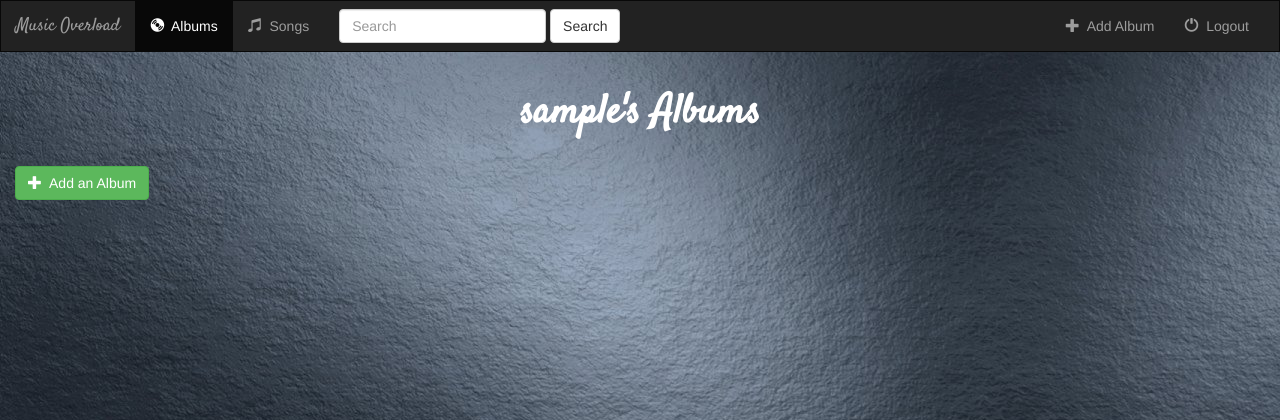
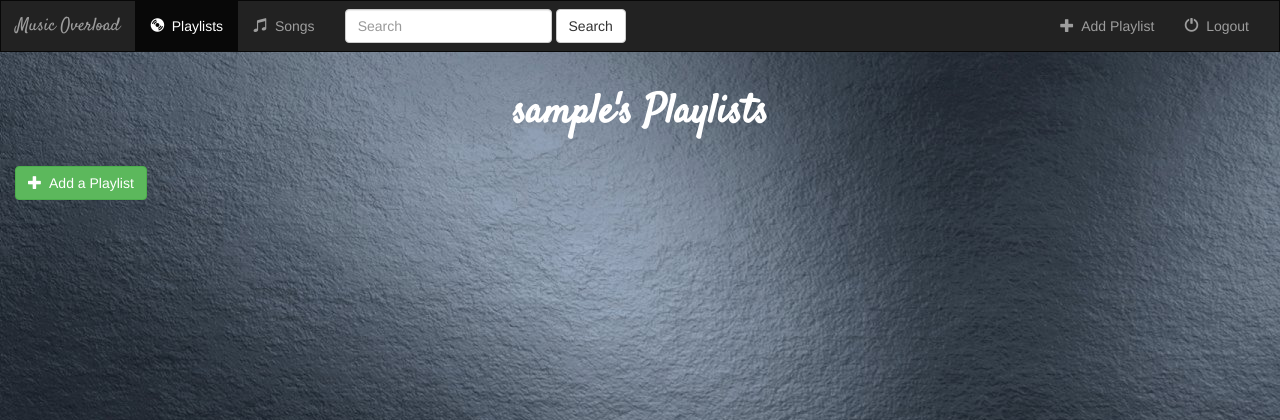
Before and after one commit to praveen-332/Music-Overloaded, a Django app: page /music/ in a window 1280 px wide. Shown: the top 420 px of the page. Run offline with Django 3.2, Linux system fonts and the light colour scheme; the visitor is signed in with stand-in values (Sample User, id 1); data that the repository does not hold is empty; some libraries are stand-ins or nearby versions.

Commit message:
Album changed to Playlist

```diff
--- a/music/forms.py
+++ b/music/forms.py
@@ -23,4 +23,4 @@ class AlbumForm(forms.ModelForm):
 
     class Meta:
         model = Album
-        fields = ['artist', 'album_title', 'genre', 'album_logo']
+        fields = ['album_title']
--- a/music/models.py
+++ b/music/models.py
@@ -4,14 +4,11 @@ from django.db import models
 class Album(models.Model):
 
     user = models.ForeignKey(User, default=1)
-    artist = models.CharField(max_length=250)
     album_title = models.CharField(max_length=500)
-    genre = models.CharField(max_length=100)
-    album_logo = models.FileField()
     is_favorite = models.BooleanField(default=False)
 
     def __str__(self):
-        return self.album_title + '-' + self.artist
+        return self.album_title
 
 
 class Song(models.Model):
--- a/music/templates/music/base.html
+++ b/music/templates/music/base.html
@@ -30,7 +30,7 @@
         <!-- Items -->
         <div class="collapse navbar-collapse" id="topNavBar">
             <ul class="nav navbar-nav">
-                <li class="{% block albums_active %}{% endblock %}"><a href="{% url 'music:index' %}"><span class="glyphicon glyphicon-cd" aria-hidden="true"></span>&nbsp; Albums</a></li>
+                <li class="{% block albums_active %}{% endblock %}"><a href="{% url 'music:index' %}"><span class="glyphicon glyphicon-cd" aria-hidden="true"></span>&nbsp; Playlists</a></li>
                 <li class="{% block songs_active %}{% endblock %}"><a href="{% url 'music:songs' 'all' %}"><span class="glyphicon glyphicon-music" aria-hidden="true"></span>&nbsp; Songs</a></li>
             </ul>
             <form class="navbar-form navbar-left" role="search" method="get" action="{% url 'music:index' %}">
@@ -42,7 +42,7 @@
             <ul class="nav navbar-nav navbar-right">
                 <li>
                     <a href="{% url 'music:create_album' %}">
-                        <span class="glyphicon glyphicon-plus" aria-hidden="true"></span>&nbsp; Add Album
+                        <span class="glyphicon glyphicon-plus" aria-hidden="true"></span>&nbsp; Add Playlist
                     </a>
                 </li>
                 <li>
--- a/music/templates/music/create_album.html
+++ b/music/templates/music/create_album.html
@@ -1,5 +1,5 @@
 {% extends 'music/base.html' %}
-{% block title %}Add a New Album{% endblock %}
+{% block title %}Add a New Playlist{% endblock %}
 {% block albums_active %}active{% endblock %}
 
 {% block body %}
@@ -7,7 +7,7 @@
     <div class="row">
         <div class="col-sm-12 col-md-12">
                 <div class="card panel-form">
-                    <h3 class="page-title">Add a New Album</h3>
+                    <h3 class="page-title">Add a New Playlist</h3>
                     {% if error_message %}
                         <p><strong>{{ error_message }}</strong></p>
                     {% endif %}
--- a/music/templates/music/index.html
+++ b/music/templates/music/index.html
@@ -7,18 +7,12 @@
     <!-- Albums -->
     <div class="row">
         <div class="col-sm-12">
-            <h3 id="user-name">{{ user.username }}'s Albums</h3>
+            <h3 id="user-name">{{ user.username }}'s Playlists</h3>
         </div>
         {% if albums %}
             {% for album in albums %}
                 <div class="col-sm-4 col-lg-2">
                     <div class="thumbnail">
-                        <a href="{% url 'music:detail' album.id %}">
-                            <img src="{{ album.album_logo.url }}" class="img-responsive">
-                        </a>
-                        <div class="caption">
-                            <h4>{{ album.artist }}</h4>
-                            <p>{{ album.album_title }}</p>
 
                             <!-- View Details -->
                             <a href="{% url 'music:detail' album.id %}" class="btn btn-primary btn-sm" role="button">View Details</a>
@@ -47,7 +41,7 @@
                 <br>
                 <a href="{% url 'music:create_album' %}">
                     <button type="button" class="btn btn-success">
-                        <span class="glyphicon glyphicon-plus"></span>&nbsp; Add an Album
+                        <span class="glyphicon glyphicon-plus"></span>&nbsp; Add a Playlist
                     </button>
                 </a>
             </div>
@@ -67,9 +61,8 @@
                             <thead>
                                 <tr>
                                     <th>Song Title</th>
-                                    <th>Artist</th>
                                     <th>Audio File</th>
-                                    <th>Album</th>
+                                    <th>Playlist</th>
                                     <th>Favorite</th>
                                 </tr>
                             </thead>
@@ -77,7 +70,6 @@
                                 {% for song in songs %}
                                     <tr>
                                         <td>{{ song.song_title }}</td>
-                                        <td>{{ song.album.artist }}</td>
                                         <td>
                                             <a target="_blank" href="{{ song.audio_file.url }}">
                                                 <button type="button" class="btn btn-success btn-xs">
--- a/music/views.py
+++ b/music/views.py
@@ -18,9 +18,8 @@ def index(request):
         query = request.GET.get("q")
         if query:
             albums = albums.filter(
-                Q(album_title__icontains=query) |
-                Q(artist__icontains=query)
-            ).distinct()
+                Q(album_title__icontains=query)
+                ).distinct()
             song_results = song_results.filter(
                 Q(song_title__icontains=query)
             ).distinct()
@@ -148,20 +147,11 @@ def create_album(request):
     if not request.user.is_authenticated():
         return render(request, 'music/login.html')
     else:
-        form = AlbumForm(request.POST or None, request.FILES or None)
+        form = AlbumForm(request.POST or None)
         if form.is_valid():
             album = form.save(commit=False)
             album.user = request.user
-            album.album_logo = request.FILES['album_logo']
-            file_type = album.album_logo.url.split('.')[-1]
-            file_type = file_type.lower()
-            if file_type not in IMAGE_FILE_TYPES:
-                context = {
-                    'album': album,
-                    'form': form,
-                    'error_message': 'The image must be PNG, JPG or JPEG'
-                }
-                return render(request, 'music/create_album.html', context)
+            return render(request, 'music/create_album.html', context)
             album.save()
             return render(request,'music/detail.html',{'album': album})
         context = {
```
Also changed, not shown: music/templates/music/detail.html (+1 -8 lines), music/templates/music/songs.html (+2 -5 lines), media/Screenshot_from_2018-09-04_22-43-18.png (added), music/migrations/0005_auto_20181028_1646.py (added).
